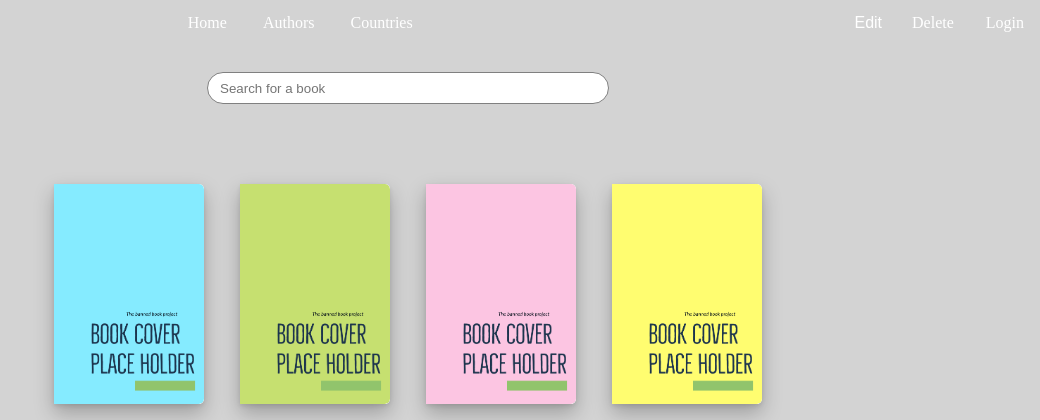
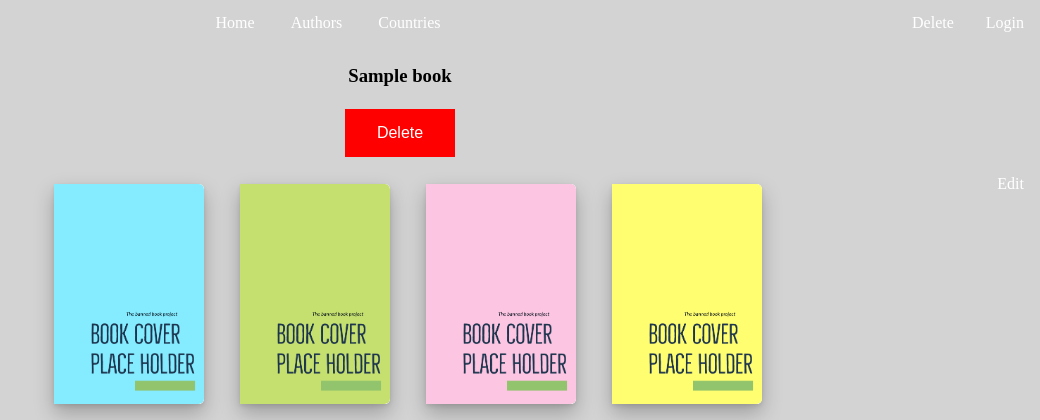
Before and after one commit to siphiwemanda/banned_book_project, a Flask app: page / in a window 1280 px wide. Shown: the top 420 px of the page, without its empty margins (240-1280 px from the left). Run offline with Flask 2, Linux system fonts and the light colour scheme; tables that the repository leaves empty hold one stand-in row (values such as "Sample post"); some libraries are stand-ins or nearby versions.

Commit message:
delete book fuctionality

```diff
--- a/app.py
+++ b/app.py
@@ -1,5 +1,5 @@
 import os
-from flask import Flask, jsonify, abort, request, render_template
+from flask import Flask, jsonify, abort, request, render_template, redirect
 from flask_cors import CORS
 from models import setup_db, Book, Writer, Countries
 
@@ -38,8 +38,7 @@
 
         # for book in books:
 
-        return render_template('pages/home.html', books=books)
-
+        return render_template('pages/home.html', books=books, isHomePage=True)
 
     @app.route('/authors')
     def get_authors():
--- a/static/CSS/mainlayout.css
+++ b/static/CSS/mainlayout.css
@@ -65,44 +65,16 @@
     margin-left: 5px;
 }
 
-/* Dropdown Button */
-.dropbtn {
-  background-color: #D3D3D3;
+
+.delete-button {
+  background-color: red;
+  border: none;
   color: white;
-  padding: 14px;
+  padding: 15px 32px;
+  text-align: center;
+  text-decoration: none;
+  display: inline-block;
   font-size: 16px;
-  border: none;
+  margin: 4px 2px;
+  cursor: pointer;
 }
-
-/* The container <div> - needed to position the dropdown content */
-.dropdown {
-  position: relative;
-  display: inline-block;
-}
-
-/* Dropdown Content (Hidden by Default) */
-.dropdown-content {
-  display: none;
-  position: absolute;
-  background-color: #f1f1f1;
-  min-width: 160px;
-  box-shadow: 0px 8px 16px 0px rgba(0,0,0,0.2);
-  z-index: 1;
-}
-
-/* Links inside the dropdown */
-.dropdown-content a {
-  color: black;
-  padding: 12px 16px;
-  text-decoration: none;
-  display: block;
-}
-
-/* Change color of dropdown links on hover */
-.dropdown-content a:hover {background-color: #ddd;}
-
-/* Show the dropdown menu on hover */
-.dropdown:hover .dropdown-content {display: block;}
-
-/* Change the background color of the dropdown button when the dropdown content is shown */
-.dropdown:hover .dropbtn {background-color: black}
--- a/static/main.js
+++ b/static/main.js
@@ -1,3 +1,23 @@
 function searchFunction() {
 
 }
+
+const deleteBook = document.getElementsByClassName("delete-button");
+
+for (let i = 0; i < deleteBook.length; i++) {
+        const button = deleteBook[i];
+        button.onclick = function(e) {
+            console.log("click");
+          const bookID = e.target.dataset['id'];
+          fetch('/book/delete/' + bookID, {
+            "method": 'DELETE'
+
+          })
+             .then(function () {
+                window.location.href = `/`;
+                 })
+            .catch(function (e) {
+                console.log('error', e)
+             })
+    }
+  }
--- a/templates/layouts/main.html
+++ b/templates/layouts/main.html
@@ -8,6 +8,7 @@
  <link rel="stylesheet" href="/static/CSS/mainlayout.css" />
  <link rel="stylesheet" href ="/static/CSS/books.css">
  <link rel="stylesheet" href ="/static/CSS/authors.css">
+
 </head>
 <body>
 <nav>
@@ -16,15 +17,18 @@
         <li><a href="/authors">Authors</a></li>
         <li><a href="/countries">Countries</a></li>
          <li style="float: right"><a href="/">Login</a></li>
-         <li style="float: right"><a href="/">Delete</a></li>
-        <li style="float: right"><div class="dropdown">
-             <button class="dropbtn">Edit</button>
-            <div class="dropdown-content">
-                <a href="#">Link 1</a>
-                <a href="#">Link 2</a>
-                <a href="#">Link 3</a>
-  </div>
-</div></li>
+         <!-- <li style="float: right"><a href="/">isHomePageDelete</a></li> -->
+        {% if isHomePage %}
+        <li style="float: right"><a href="#ex1" rel="modal:open">Delete</a></li>
+        <div id="ex1" class="modal">
+                {% for book in books %}
+                 <li style="display: block"><h3>{{ book.title}}</h3></li><button class="delete-button" data-id ="{{ book.id }}">Delete</button>
+                {%endfor%}
+                <br>
+                 <a href="#" rel="modal:close"></a>
+        </div>
+        {% endif %}
+        <li style="float: right"><a href="/">Edit</a></li>
 
 
     </ul>
@@ -49,6 +53,12 @@
     </div>
 
 <script src="{{url_for('static', filename='main.js')}}"></script>
+<script src="https://cdnjs.cloudflare.com/ajax/libs/jquery/3.0.0/jquery.min.js"></script>
+
+<!-- jQuery Modal -->
+<script src="https://cdnjs.cloudflare.com/ajax/libs/jquery-modal/0.9.1/jquery.modal.min.js"></script>
+<link rel="stylesheet" href="https://cdnjs.cloudflare.com/ajax/libs/jquery-modal/0.9.1/jquery.modal.min.css" />
+
 </body>
 
 </html>
```
